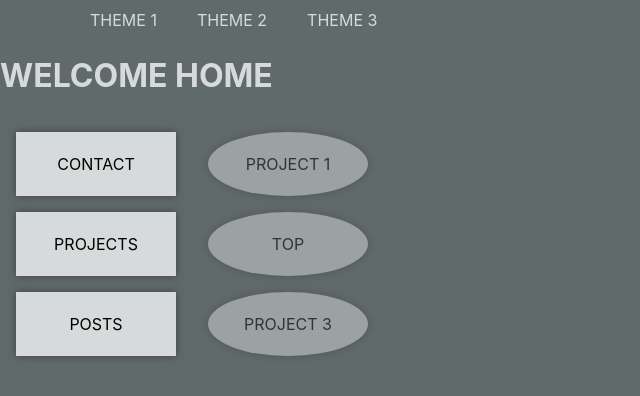
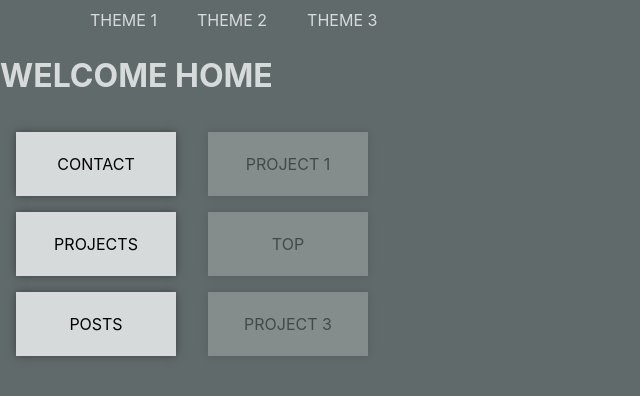
Before and after one commit to TYLER-JM/personal-homepage, a React (Create React App) app: page / in a window 1280 px wide. Shown: the top 396 px of the page, without its empty margins (0-640 px from the left). Built offline with nearby package versions, Linux system fonts and the light colour scheme.

Commit message:
uses animation instead of transition to make menus animate

```diff
--- a/src/styles/contentList.scss
+++ b/src/styles/contentList.scss
@@ -3,9 +3,13 @@
   flex-direction: row;
 
   .content-item {
-    transition: all 0.9s;
+    opacity: 1;
+    animation-name: show;
+    animation-duration: 1s;
+    animation-iteration-count: 1;
+    animation-play-state: running;
+
     border-radius: 0;
-    opacity: 1;
     height: 4em;
     width: 10em;
     margin: 1em;
@@ -24,8 +28,26 @@
     cursor: pointer;
   }
   .hidden {
-    transition: all 0.9s;
-    border-radius: 100%;
-    opacity: 0.5;
+    opacity: 0.3;
+    animation-name: hide;
+    animation-duration: 1s;
+    animation-iteration-count: 1;
+    animation-play-state: running;
+  }
+  @keyframes hide {
+    0% {
+      opacity: 1;
+    }
+    100% {
+      opacity: 0.3;
+    }
+  }
+  @keyframes show {
+    0% {
+      opacity: 0.3;
+    }
+    100% {
+      opacity: 1;
+    }
   }
 }
```
